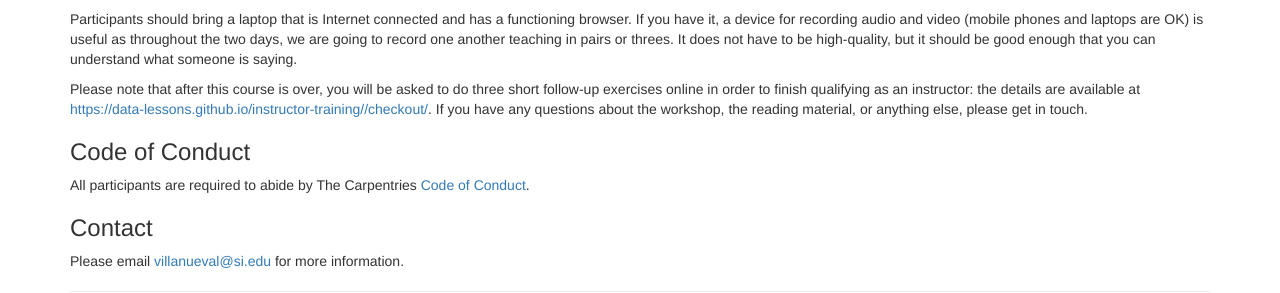
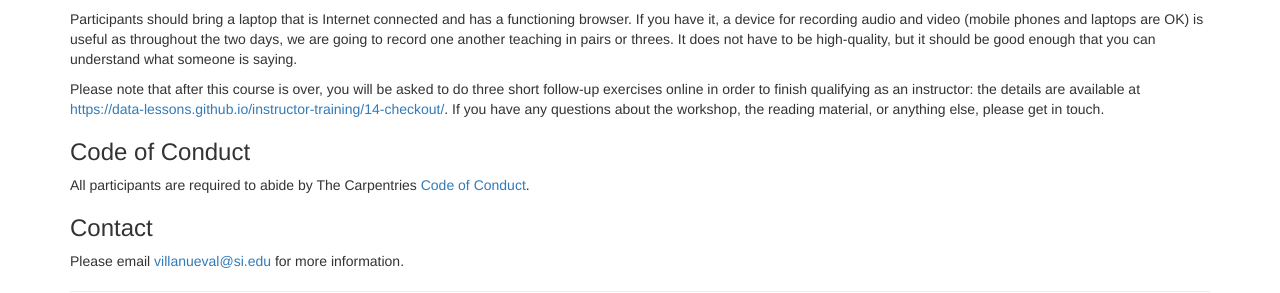
Before and after one commit to villanueval/2021-08-16-ttt-online, a Jekyll site: the page built from index.md, in a window 1280 px wide. Shown: the part 813-1106 px from the top of the page. Built offline with Jekyll 4.4.1, drawn with Linux system fonts in a browser that asks for light colours; part of the change alters nothing that is shown.

Commit message:
Update index.md

```diff
--- a/index.md
+++ b/index.md
@@ -153,7 +153,7 @@ someone is saying.
 Please note that after this course is over, you will be asked to do
 three short follow-up exercises online in order to finish qualifying
 as an instructor: the details are available at
-<a href="https://data-lessons.github.io/instructor-training/14-checkout/">{{ site.training_site }}/checkout/</a>.
+<a href="https://data-lessons.github.io/instructor-training/14-checkout/">https://data-lessons.github.io/instructor-training/14-checkout/</a>.
 If you have any questions about the workshop, the reading material,
 or anything else, please get in touch.
 
```
